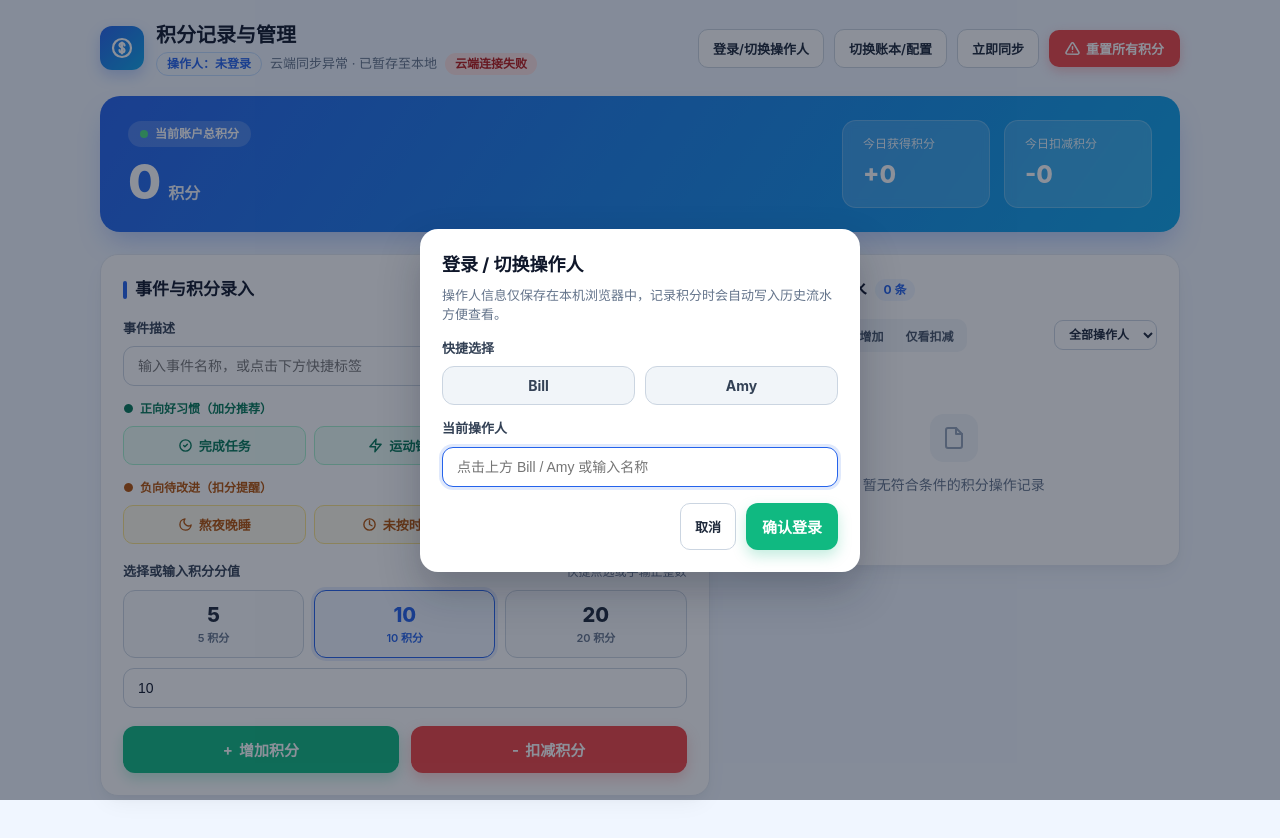
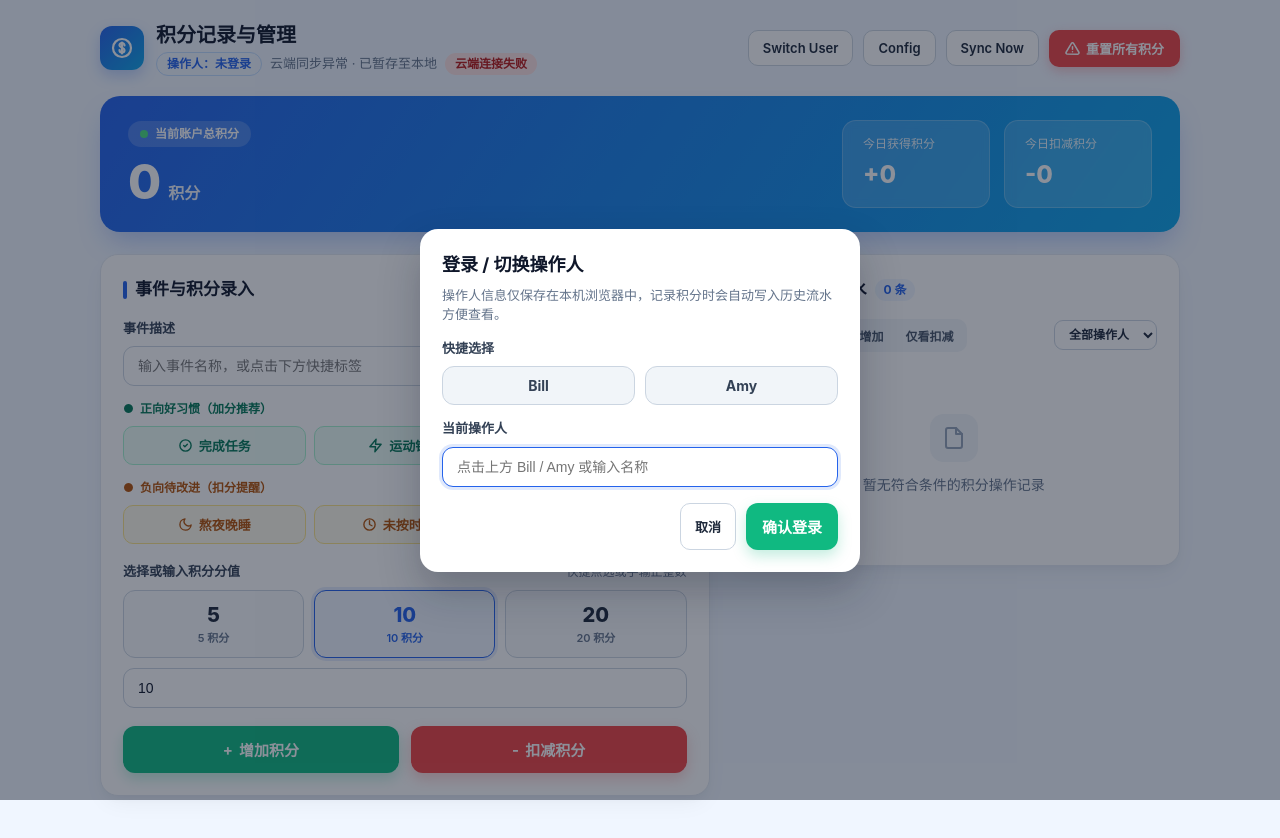
Before and after one commit to Gnit-V/points-manager, a plain HTML site: page index.html in a window 1280 px wide. Drawn offline with Linux system fonts and the light colour scheme; no server answers.

Commit message:
Update index.html

```diff
--- a/index.html
+++ b/index.html
@@ -809,9 +809,9 @@
       </div>
 
       <div class="topbar-actions">
-        <button type="button" id="openUserBtn" class="btn-secondary">登录/切换操作人</button>
-        <button type="button" id="openCloudBtn" class="btn-secondary">切换账本/配置</button>
-        <button type="button" id="syncNowBtn" class="btn-secondary">立即同步</button>
+        <button type="button" id="openUserBtn" class="btn-secondary">Switch User</button>
+        <button type="button" id="openCloudBtn" class="btn-secondary">Config</button>
+        <button type="button" id="syncNowBtn" class="btn-secondary">Sync Now</button>
         <button type="button" id="openResetBtn" class="btn-reset">
           <svg width="15" height="15" viewBox="0 0 24 24" fill="none" stroke="currentColor" stroke-width="2.4" stroke-linecap="round" stroke-linejoin="round">
             <path d="M10.29 3.86L1.82 18a2 2 0 0 0 1.71 3h16.94a2 2 0 0 0 1.71-3L13.71 3.86a2 2 0 0 0-3.42 0z"></path>
```
